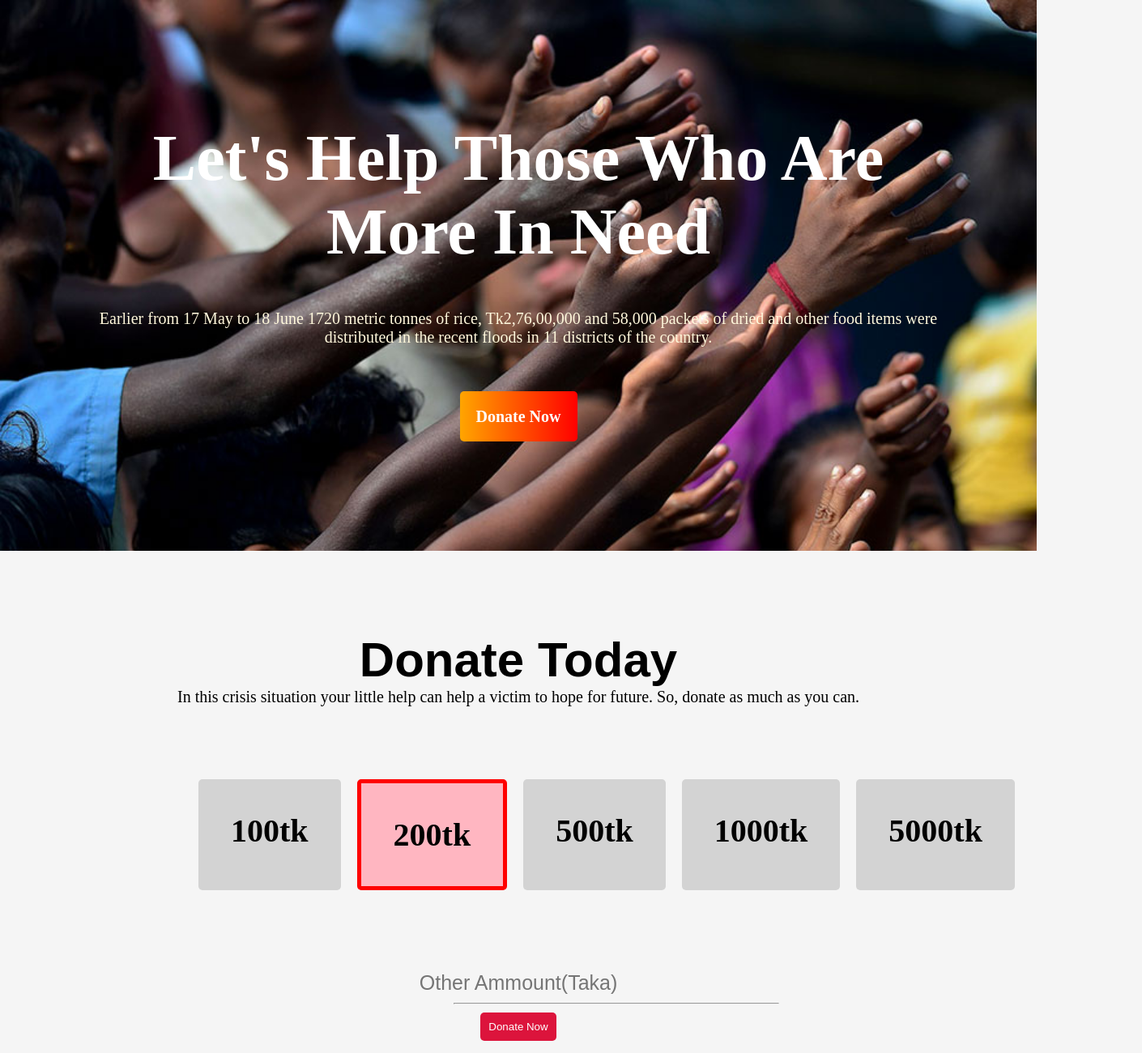
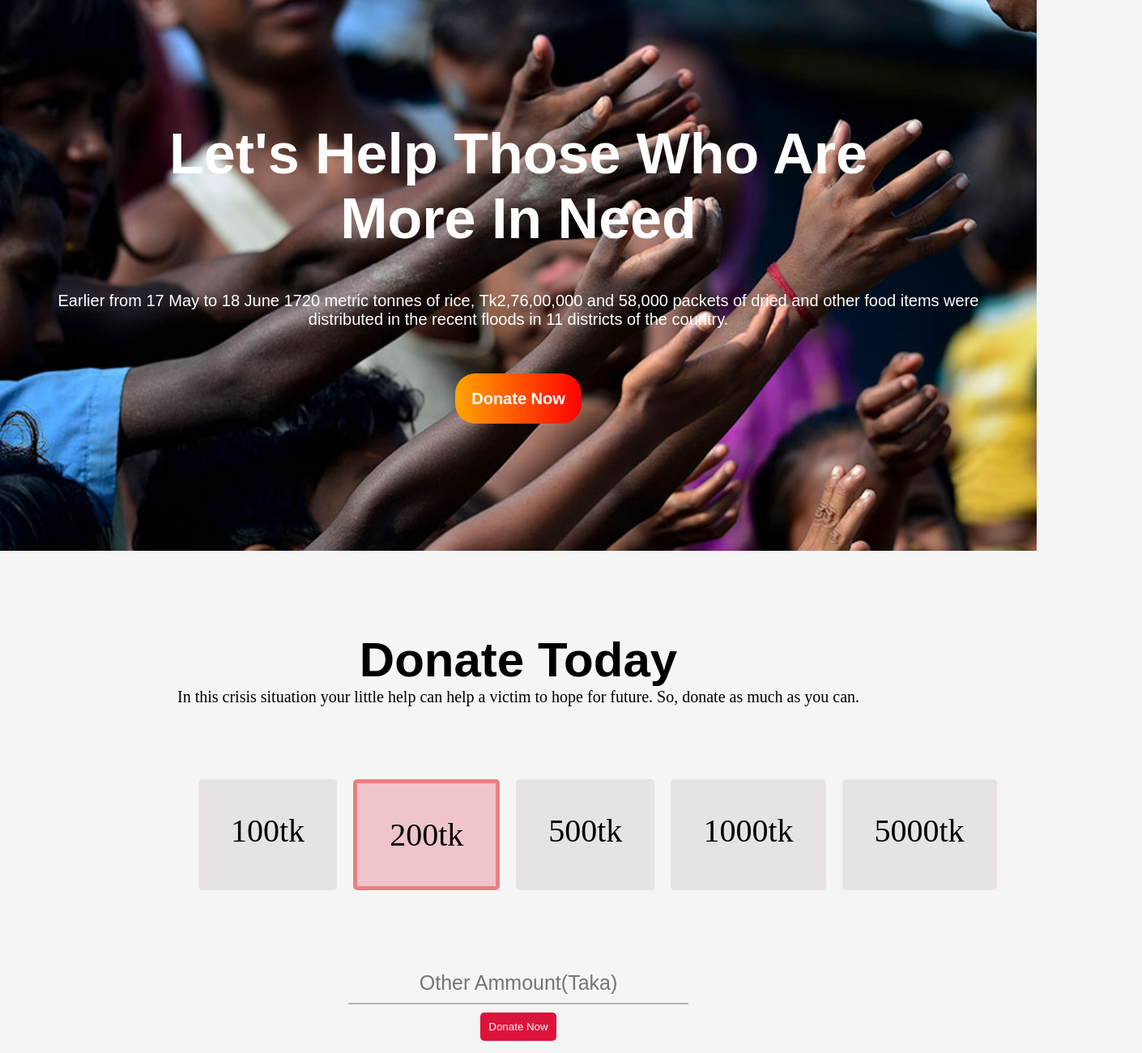
Before and after one commit to Asif2059/Assignment1, a plain HTML site: page index.html in a window 1280 px wide. Shown: the top 1300 px of the page at 81% size, 1410 px wide, since content can reach past the window. Drawn offline with Linux system fonts and the light colour scheme; a web font is replaced by a local one.

Commit message:
2nd commit

```diff
--- a/index.html
+++ b/index.html
@@ -24,17 +24,16 @@
         <p>In this crisis situation your little help can help a victim to hope for future. So, donate as much as you can.</p>
     </section>
     <section class="part2">
-        <h1 class="additional1">100tk</h1>
-        <h1 class="additional2">200tk</h1>
-        <h1 class="additional1">500tk</h1>
-        <h1 class="additional1">1000tk</h1>
-        <h1 class="additional1">5000tk</h1>
+        <p class="additional1">100tk</p>
+        <p class="additional2">200tk</p>
+        <p class="additional1">500tk</p>
+        <p class="additional1">1000tk</p>
+        <p class="additional1">5000tk</p>
     </section>
     <section>
         <div class="middle">
             <form action="">
                 <input class="cash" type="text" placeholder="Other Ammount(Taka)"><br>
-                <hr style="width: 400px; margin-left: 560px;">
                 <input class="donate" type="submit" value="Donate Now">
             </form>
         </div>
--- a/style.css
+++ b/style.css
@@ -10,26 +10,26 @@ body{
     background-repeat: no-repeat;
     background-size: cover;
     text-align: center;
+    color: white;
+    font-family: sans-serif;
     width: 100%;
     height: 680px;
 }
 #top-banner h1{
-    color: white;
-    font-size: 80px;
+    font-size: 70px;
     padding-top: 150px;
     padding-bottom: 50px;
 }
 #top-banner a{
     text-decoration: none;
+    color: white;
     background-image: linear-gradient(to right, orange, red);
-    color: white;
     font-size: 20px;
     font-weight: 700;
     padding: 20px;
-    border-radius: 5px;
+    border-radius: 25px;
 }
 #top-banner p{
-    color: cornsilk;
     font-size: 20px;
     padding-bottom: 75px;
 }
@@ -51,15 +51,15 @@ body{
     margin: 80px 235px;
 }
 .additional1{
-    background-color: lightgray;
+    background-color: rgb(231, 227, 227);
     padding: 40px;
     margin: 10px;
     font-size: 40px;
     border-radius: 5px;
 }
 .additional2{
-    background-color: lightpink;
-    border: 5px solid red;
+    background-color: rgb(239, 197, 203);
+    border: 5px solid rgb(234, 127, 127);
     padding: 40px;
     margin: 10px;
     font-size: 40px;
@@ -70,6 +70,7 @@ body{
 }
 .cash{
     border: none;
+    border-bottom: 2px solid rgb(179, 178, 178);
     outline: none;
     font-size: 25px;
     padding: 10px;
@@ -158,8 +159,8 @@ body{
 .box{
     padding: 70px;
     background-color: rgb(238, 222, 204);
-    margin: 70px 50px 180px 250px;
-    width: 1020px;
+    margin: 70px 320px;
+    width: 720px;
 }
 .mail-box{
     background-color: lightgrey;
```
